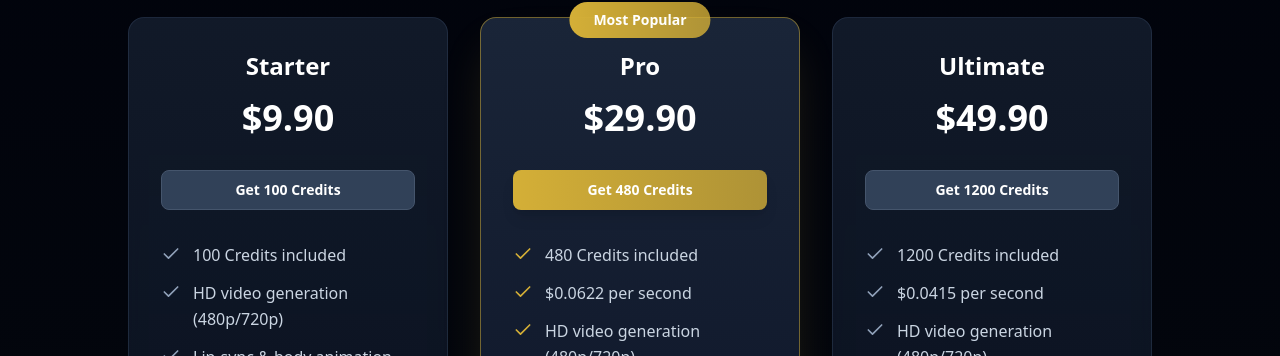
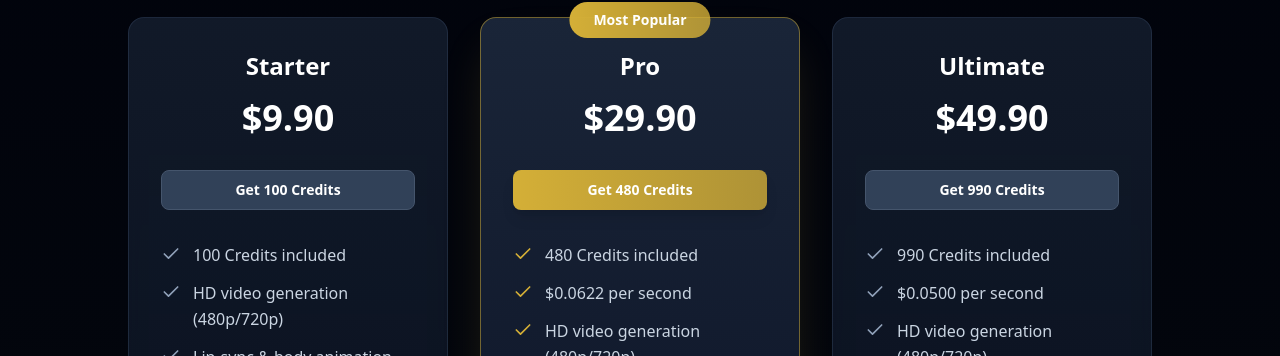
Before and after one commit to cy-code-ll/InfiniteTalk, a Next.js app: page / in a window 1280 px wide. Shown: the part 5915-6271 px from the top of the page. Built offline with nearby package versions, Linux system fonts and the light colour scheme; no server answers.

Commit message:
更新价格

```diff
--- a/app/pricing/PricingSection.tsx
+++ b/app/pricing/PricingSection.tsx
@@ -66,10 +66,10 @@ export default function PricingSection() {
       popular: false,
       title: 'Ultimate',
       price: '$49.90',
-      buttonText: 'Get 1200 Credits',
+      buttonText: 'Get 990 Credits',
       features: [
-        '1200 Credits included',
-        '$0.0415 per second',
+        '990 Credits included',
+        '$0.0500 per second',
         'HD video generation (480p/720p)',
         'Lip-sync & body animation',
         'Download enabled',
--- a/components/home/PricingSection.tsx
+++ b/components/home/PricingSection.tsx
@@ -63,10 +63,10 @@ export default function PricingSection() {
       popular: false,
       title: 'Ultimate',
       price: '$49.90',
-      buttonText: 'Get 1200 Credits',
+      buttonText: 'Get 990 Credits',
       features: [
-        '1200 Credits included',
-        '$0.0415 per second',
+        '990 Credits included',
+        '$0.0500 per second',
         'HD video generation (480p/720p)',
         'Lip-sync & body animation',
         'Download enabled',
```
